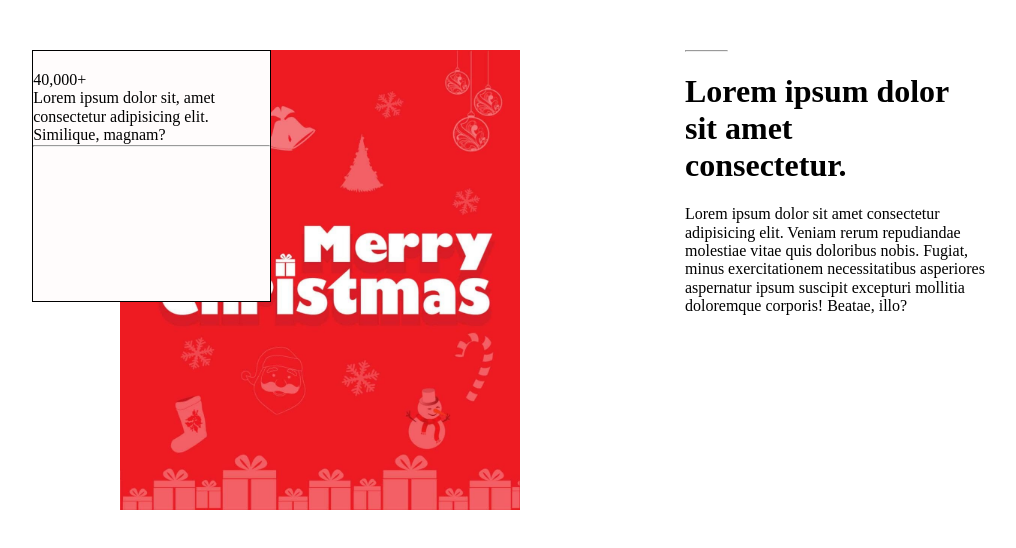
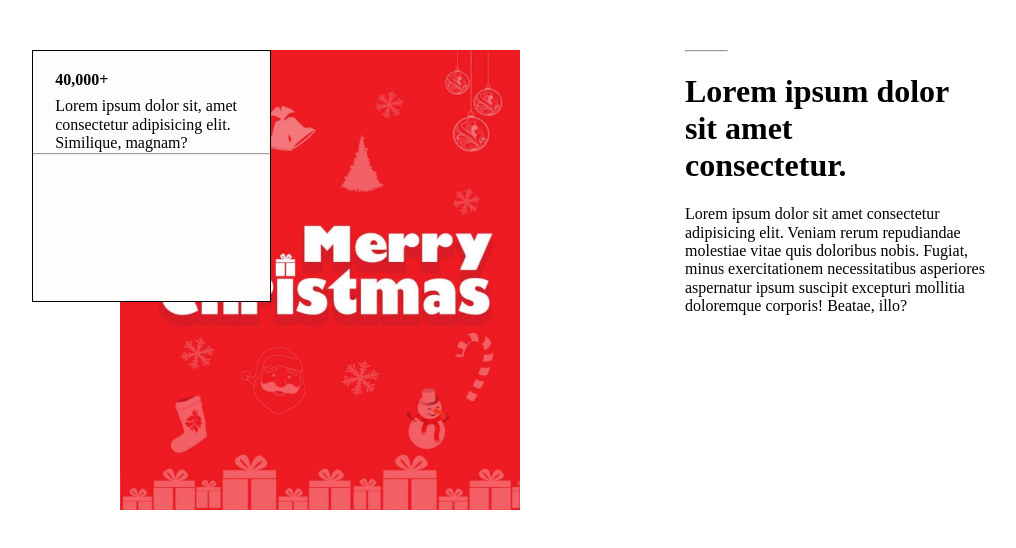
Before and after one commit to ArslanRadjabov/about-position, a plain HTML site: page index.html in a window 1280 px wide. Shown: the whole page, without its empty margins (83-1099 px from the left). Drawn offline with nearby package versions, Linux system fonts and the light colour scheme.

Commit message:
changdes

```diff
--- a/css/style.css
+++ b/css/style.css
@@ -27,6 +27,12 @@ body {
 }
 .numbers-plus{
   margin-top: 20px;
+  font-weight: bold;
+  margin-left: 22px;
+  margin-bottom: 8px;
+}
+.text---p{
+  margin-left: 22px;
 }
 .text-of{
   width: 309px;
```
